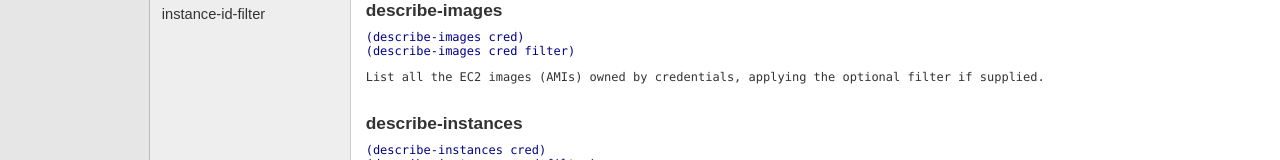
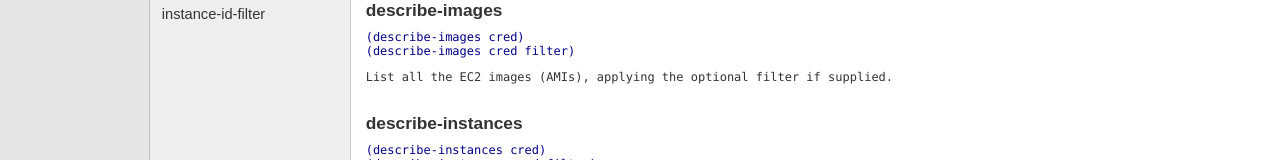
Before and after one commit to mrowe/clj-aws-ec2, a plain HTML site: page aws.sdk.ec2.html in a window 1280 px wide. Shown: the part 285-445 px from the top of the page. Drawn offline with Linux system fonts and the light colour scheme.

Commit message:
Fix inaccurate doc string.

```diff
--- a/aws.sdk.ec2.html
+++ b/aws.sdk.ec2.html
@@ -4,7 +4,7 @@
 Each function takes a map of credentials as its first argument. The
 credentials map should contain an :access-key key and a :secret-key key.</pre><div class="public" id="var-aws-filter"><h3>aws-filter</h3><div class="usage"><code>(aws-filter name &amp; values)</code></div><pre class="doc">Returns a Filter that can be used in calls to AWS to limit the results returned.
 
-E.g. (ec2/aws-filter &quot;tag:Name&quot; &quot;my-instance&quot;)</pre></div><div class="public" id="var-describe-images"><h3>describe-images</h3><div class="usage"><code>(describe-images cred)</code><code>(describe-images cred filter)</code></div><pre class="doc">List all the EC2 images (AMIs) owned by credentials, applying the optional filter if supplied.
+E.g. (ec2/aws-filter &quot;tag:Name&quot; &quot;my-instance&quot;)</pre></div><div class="public" id="var-describe-images"><h3>describe-images</h3><div class="usage"><code>(describe-images cred)</code><code>(describe-images cred filter)</code></div><pre class="doc">List all the EC2 images (AMIs), applying the optional filter if supplied.
 </pre></div><div class="public" id="var-describe-instances"><h3>describe-instances</h3><div class="usage"><code>(describe-instances cred)</code><code>(describe-instances cred filter)</code></div><pre class="doc">List all the EC2 instances for the supplied credentials, applying the optional filter if supplied.
 
 Returns a list of Reservations, a data structure which contains the following keys:
```
